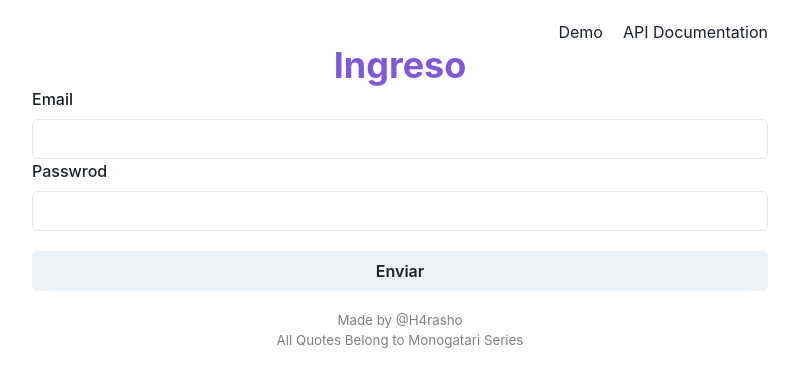
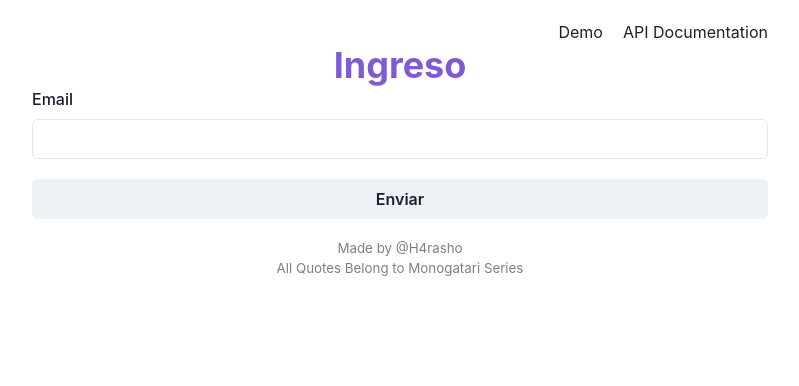
Before and after one commit to H4rasho/monogatari-quotes, a Next.js app: page /login in a window 1280 px wide. Shown: the top 386 px of the page, without its empty margins (240-1039 px from the left). Built offline with nearby package versions, Linux system fonts and the light colour scheme; no server answers.

Commit message:
remove password input login

```diff
--- a/pages/login.tsx
+++ b/pages/login.tsx
@@ -7,7 +7,6 @@ import { supabase } from "../core/database";
 export default function Login() {
   const [loginValues, setLoginValues] = useState({
     email: "",
-    password: "",
   });
 
   const handleLogin = async (e: React.FormEvent<HTMLFormElement>) => {
@@ -30,14 +29,6 @@ export default function Login() {
               setLoginValues({ ...loginValues, email: e.target.value })
             }
           />
-          <FormLabel>Passwrod</FormLabel>
-          <Input
-            id="password"
-            type="password"
-            onChange={(e) =>
-              setLoginValues({ ...loginValues, password: e.target.value })
-            }
-          />
           <Button type="submit" w="full" mt={5}>
             Enviar
           </Button>
```
